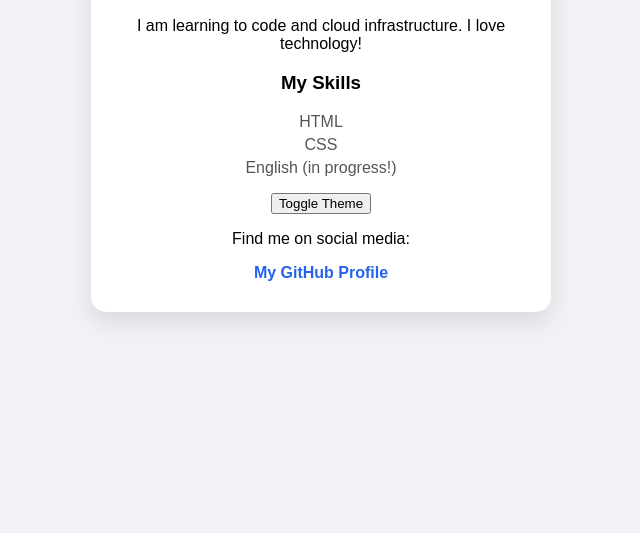
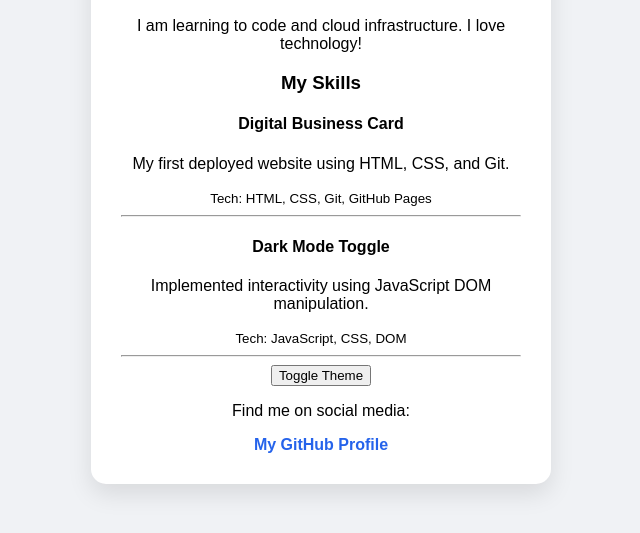
Before and after one commit to ZoketZaiko/digital-card, a plain HTML site: page index.html in a window 1280 px wide. Shown: the part 333-866 px from the top of the page, without its empty margins (319-959 px from the left). Before the commit the page ends 800 px from the top, so only its background shows below. Drawn offline with Linux system fonts and the light colour scheme.

Commit message:
Feature: Implement dynamic projects list using JS Arrays and Objects

```diff
--- a/index.html
+++ b/index.html
@@ -83,11 +83,8 @@
         <h2> Full Stack Developer in Training</h2>
         <p>I am learning to code and cloud infrastructure. I love technology!</p>
         <h3> My Skills </h3>
-        <ul>
-            <li>HTML</li>
-            <li>CSS</li>
-            <li>English (in progress!)</li>
-        </ul>
+        <div id="projects-list">
+        </div>
 
         <button onclick="toggleTheme()">Toggle Theme</button>
 
--- a/script.js
+++ b/script.js
@@ -1,3 +1,43 @@
+// Definimos un Array (la lista) que contiene
+// Objetos (los datos de cada proyecto).
+
+const projects = [
+    {
+        name: "Digital Business Card", // Key:Value
+        description: "My first deployed website using HTML, CSS, and Git.",
+        technologies: ["HTML", "CSS", "Git", "GitHub Pages"],
+        isFeatured: true
+    },
+    {
+        name: "Dark Mode Toggle",
+        description: "Implemented interactivity using JavaScript DOM manipulation.",
+        technologies: ["JavaScript", "CSS", "DOM"],
+        isFeatured: true
+    }
+];
+
+
+// 1. Buscamos el contenedor donde inyectaremos el HTML usando su ID.
+const projectsContainer = document.getElementById("projects-list");
+
+// 2. Iteramos (recorremos) el Array de proyectos usando forEach
+projects.forEach(project => {
+    // 3. Por cada proyecto, construimos un bloque de HTML (Template Literal)
+    //    Nota los símbolos `${}`: permiten inyectar variables JS dentro del string.
+    const projectHTML = `
+        <div class="project-item">
+            <h4>${project.name}</h4>
+            <p>${project.description}</p>
+            <small>Tech: ${project.technologies.join(', ')}</small>
+        </div>
+        <hr> `;
+
+    // 4. Inyectamos el HTML construido en el contenedor.
+    //    El += es crucial: añade el nuevo proyecto al contenido existente.
+    projectsContainer.innerHTML += projectHTML;
+});
+
+
 function toggleTheme() {
     // 1. Buscamos el elemento (el <body>) por su ID único.
     //    'document' es la página web entera.
```
